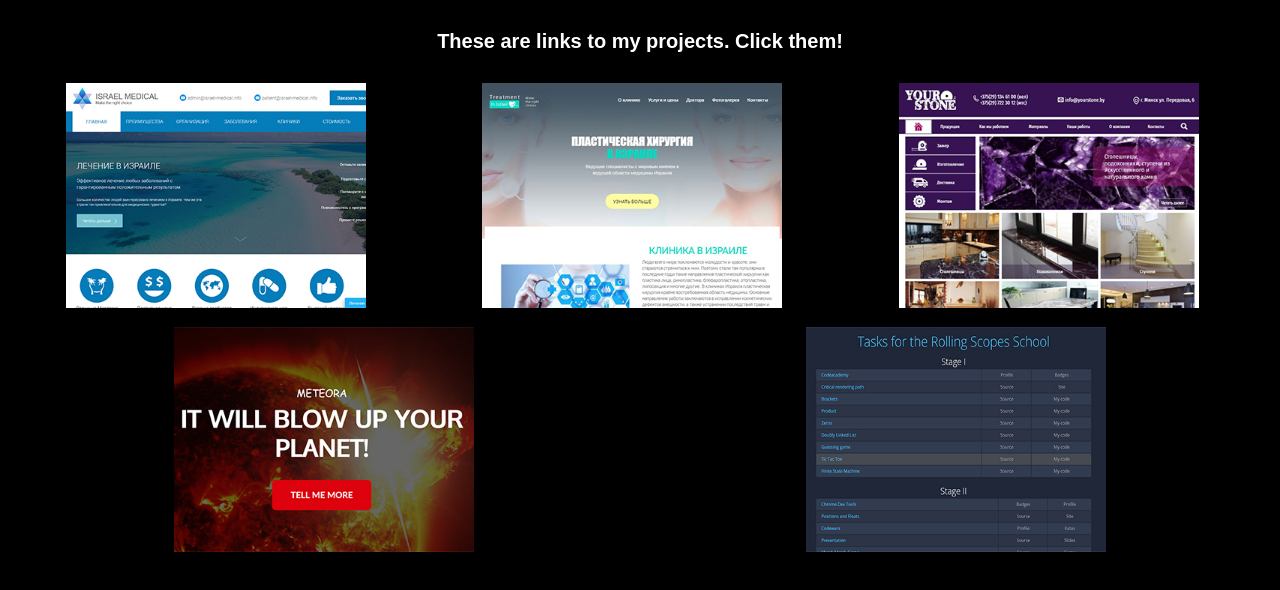
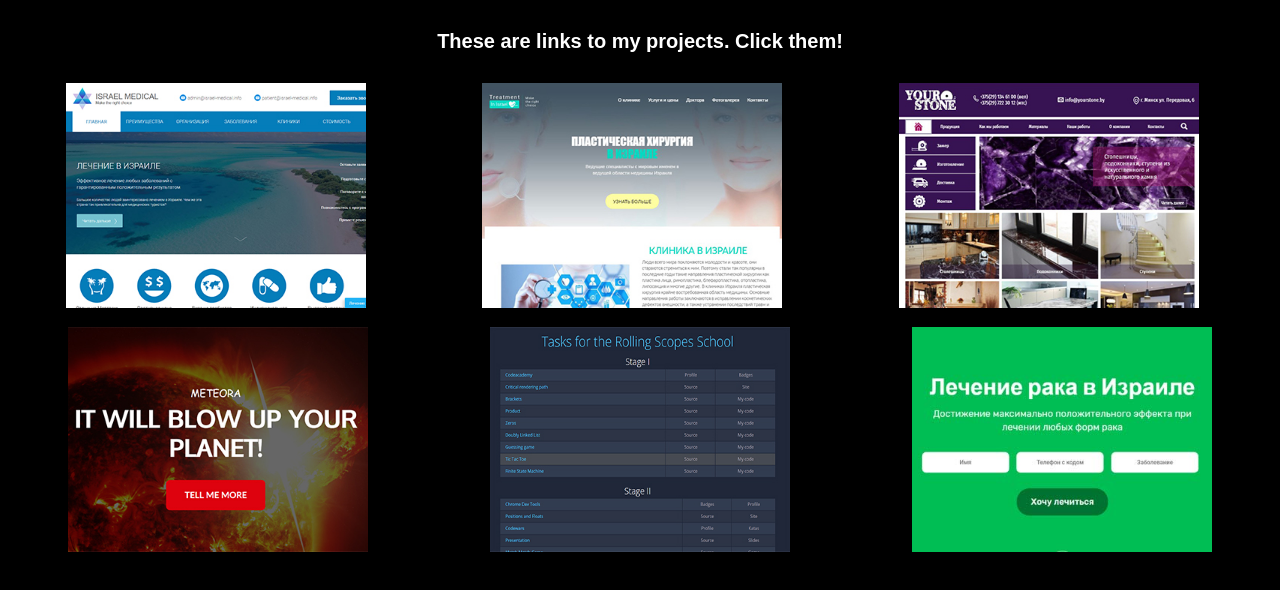
Before and after one commit to arsafab/arsafab.github.io, a plain HTML site: page index.html in a window 1280 px wide. Drawn offline with Linux system fonts and the light colour scheme.

Commit message:
add onco

```diff
--- a/index.html
+++ b/index.html
@@ -16,6 +16,7 @@
     <a href="https://yourstone.by/"><img src="images/your.jpg" alt="" /></a>
     <a href="https://arsafab.github.io/rolling-scopes-school/tasks/game/public/index.html"><img src="images/game.jpg" alt="" /></a>
     <a href="https://arsafab.github.io/rolling-scopes-school/"><img src="images/rs.jpg" alt="" /></a>
+    <a href="https://israel-onco.de"><img src="images/onco.jpg" alt="" /></a>
   </nav>
 </main>
 </body>
```
Also changed, not shown: images/onco.jpg (added).
